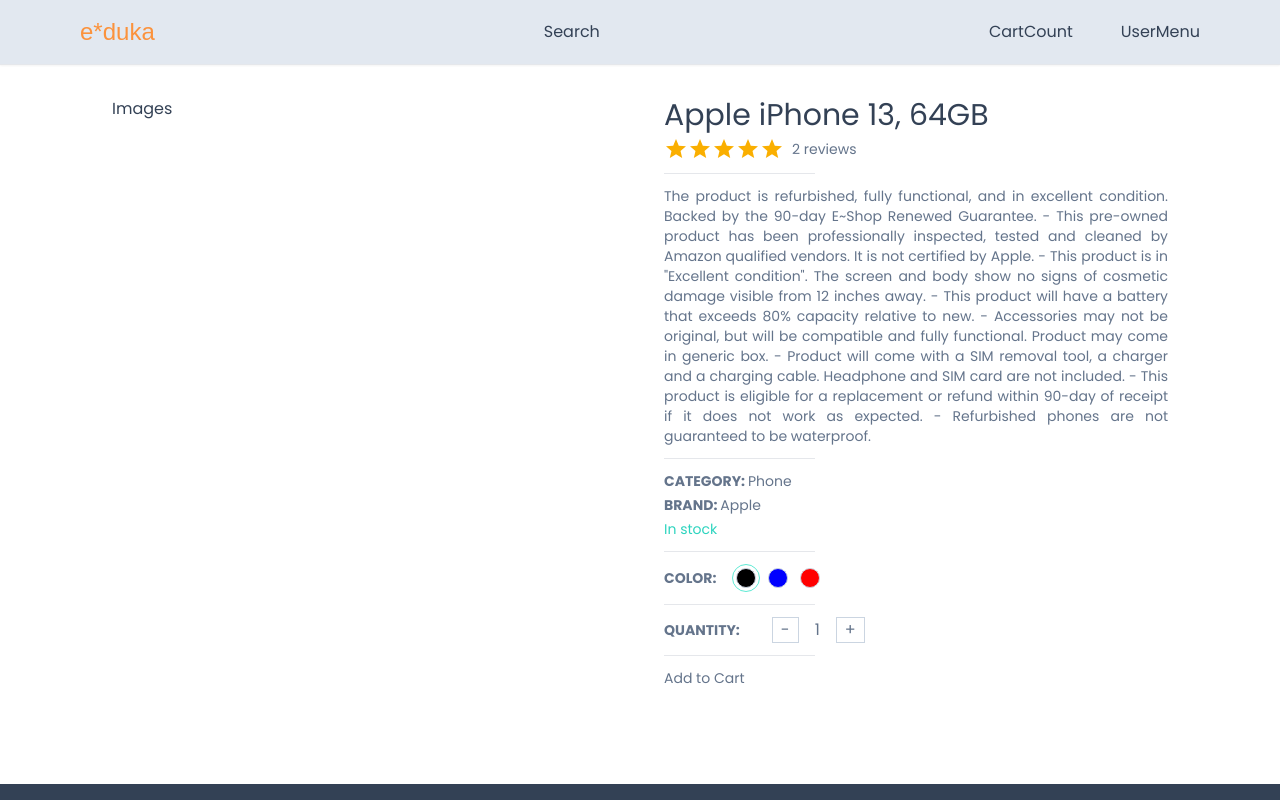
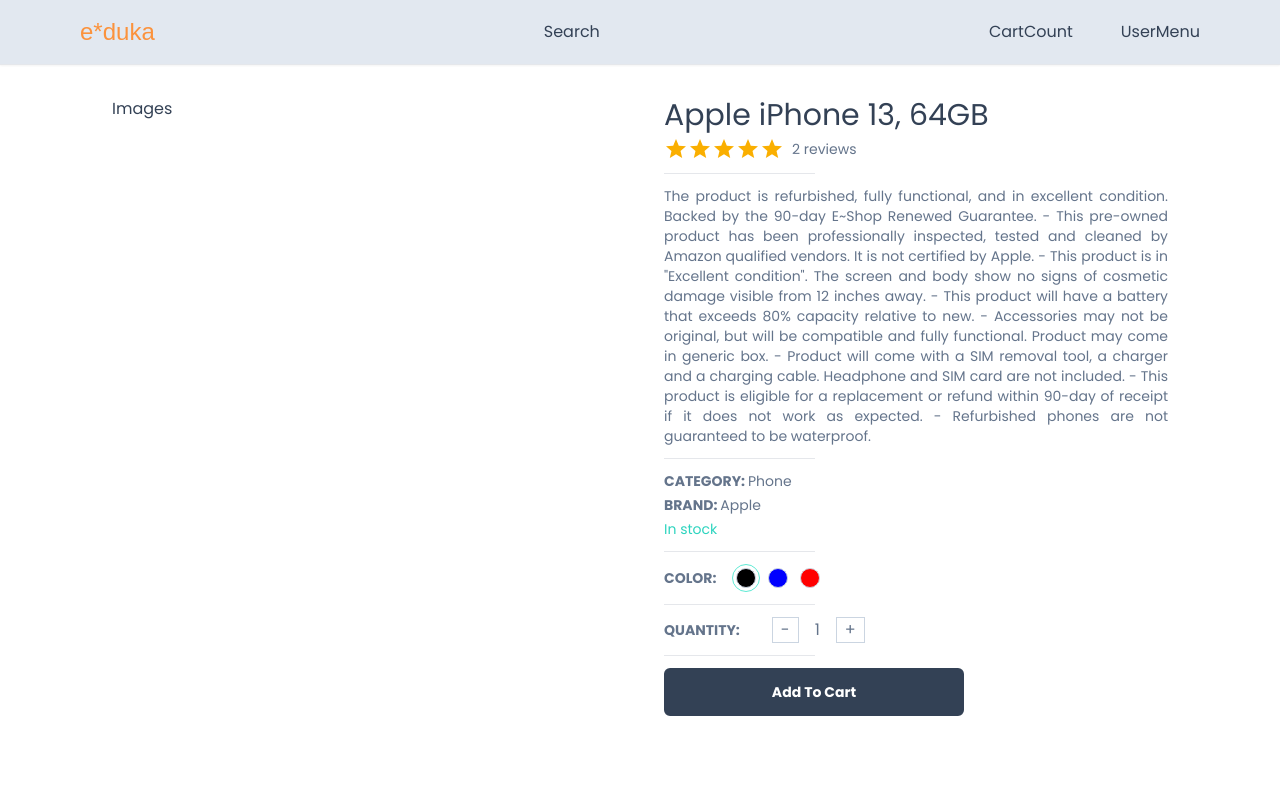
Before and after one commit to 1023LLC/e-duka, a Next.js app: page /product/1 in a window 1280 px wide. Shown: the top 800 px of the page. Built offline with nearby package versions, Linux system fonts and the light colour scheme; a web font is replaced by a local one.

Commit message:
Reusable Button Component

```diff
--- /dev/null
+++ b/app/components/Button.tsx
@@ -0,0 +1,53 @@
+'use client';
+
+import React from "react";
+import { IconType } from "react-icons";
+
+interface ButtonProps {
+    label: string,
+    disabled?: boolean,
+    outline?: boolean,
+    small?: boolean,
+    custom?: string,
+    icon?: IconType,
+    onClick: (e: React.MouseEvent<HTMLButtonElement>) => void
+}
+
+
+const Button: React.FC<ButtonProps> = ({
+    label,
+    disabled,
+    outline,
+    small,
+    custom,
+    icon: Icon,
+    onClick
+}) => {
+  return (
+    <button
+        disabled = {disabled}
+        className={`
+        disabled:opacity-70
+        disabled:cursor-not-allowed
+        rounded-md
+        hover:opacity-90
+        transition
+        w-full
+        border-slate-700
+        flex
+        items-center
+        justify-center
+        gap-2
+        ${outline ? "bg-white" : "bg-slate-700"}
+        ${outline ? "text-slate-700" : "text-white"}
+        ${small ? "text-sm font-light" : "text-md font-semibold"}
+        ${small ? "py-1 px-2 border-[1px]" : "py-3 px-4 border-2"}
+        ${custom ? custom : ""}
+        `}>
+        {Icon && <Icon size={24} />}
+        {label}
+    </button>
+  )
+}
+
+export default Button
--- a/app/product/ProductDetails.tsx
+++ b/app/product/ProductDetails.tsx
@@ -4,6 +4,7 @@
 import { useCallback, useState } from "react";
 import SetColor from "../components/products/SetColor";
 import SetQuantity from "../components/products/SetQuantity";
+import Button from "../components/Button";
 
 interface ProductDetailsProps{
     product: any
@@ -111,7 +112,12 @@
                 handleQtyDecrease={handleQtyDecrease}
             />
             <Horizontal />
-            <div className="">Add to Cart</div>
+            <div className="max-w-[300px]">
+                <Button
+                    label = "Add To Cart"
+                    onClick = {() => {}}
+                />
+            </div>
         </div>
     </div>
   )
```
